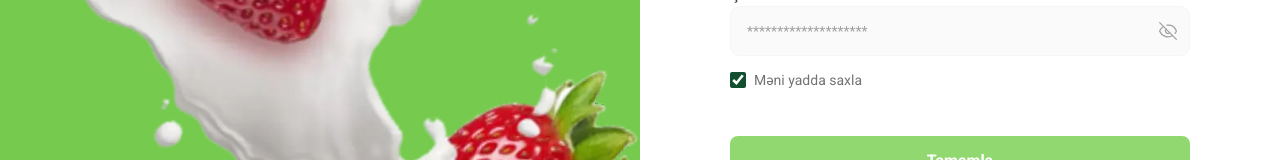
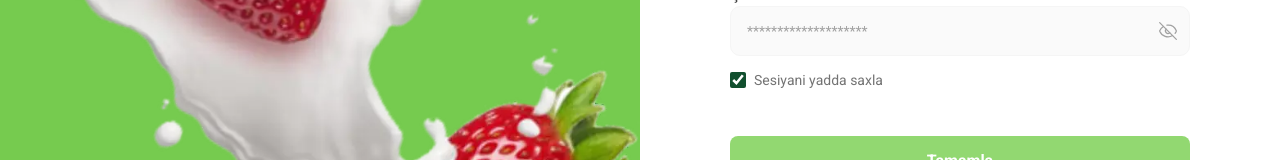
Before and after one commit to Xeyyam456/TikTak-Project-NextJS-Web, a Next.js app: page /login in a window 1280 px wide. Shown: the part 356-516 px from the top of the page. Built offline with nearby package versions, Linux system fonts and the light colour scheme; no server answers.

Commit message:
feat: enhance token storage to support sessionStorage and localStorage based on "remember me" option

```diff
--- a/src/views/Auth/AuthPage/components/LoginForm.tsx
+++ b/src/views/Auth/AuthPage/components/LoginForm.tsx
@@ -63,7 +63,7 @@ export function LoginForm({ onSuccess, onError, onSwitchToRegister }: LoginFormP
                     onChange={(e) => setRememberMe(e.target.checked)}
                     className="h-4 w-4 rounded border-neutral-300 accent-primary"
                 />
-                Məni yadda saxla
+                Sesiyani yadda saxla
             </label>
 
             <Button type="submit" disabled={form.formState.isSubmitting} className={submitClasses} style={submitStyle}>
```
Also changed, not shown: 2 other files (tests, documents, lock files or other folders).
